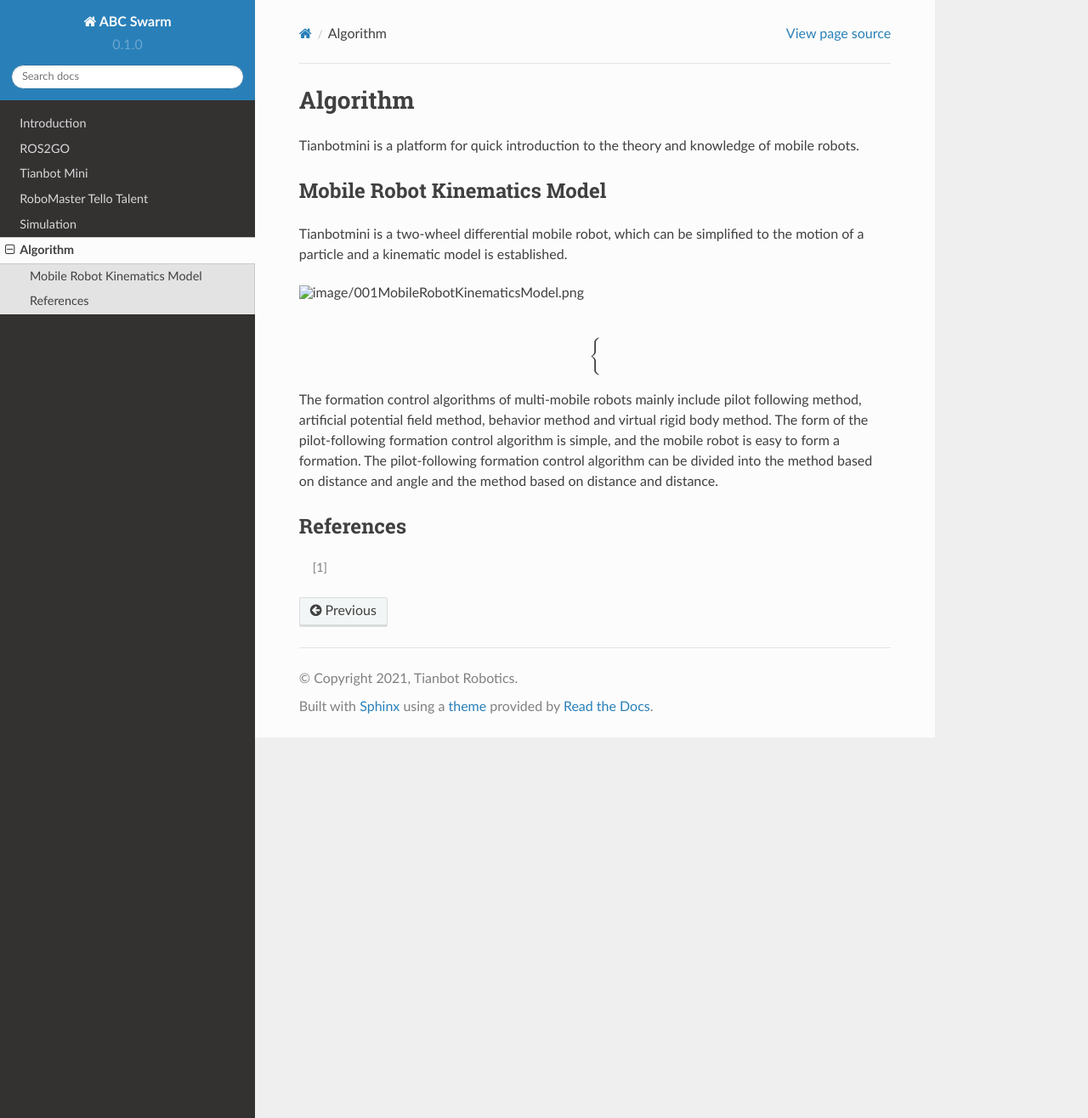
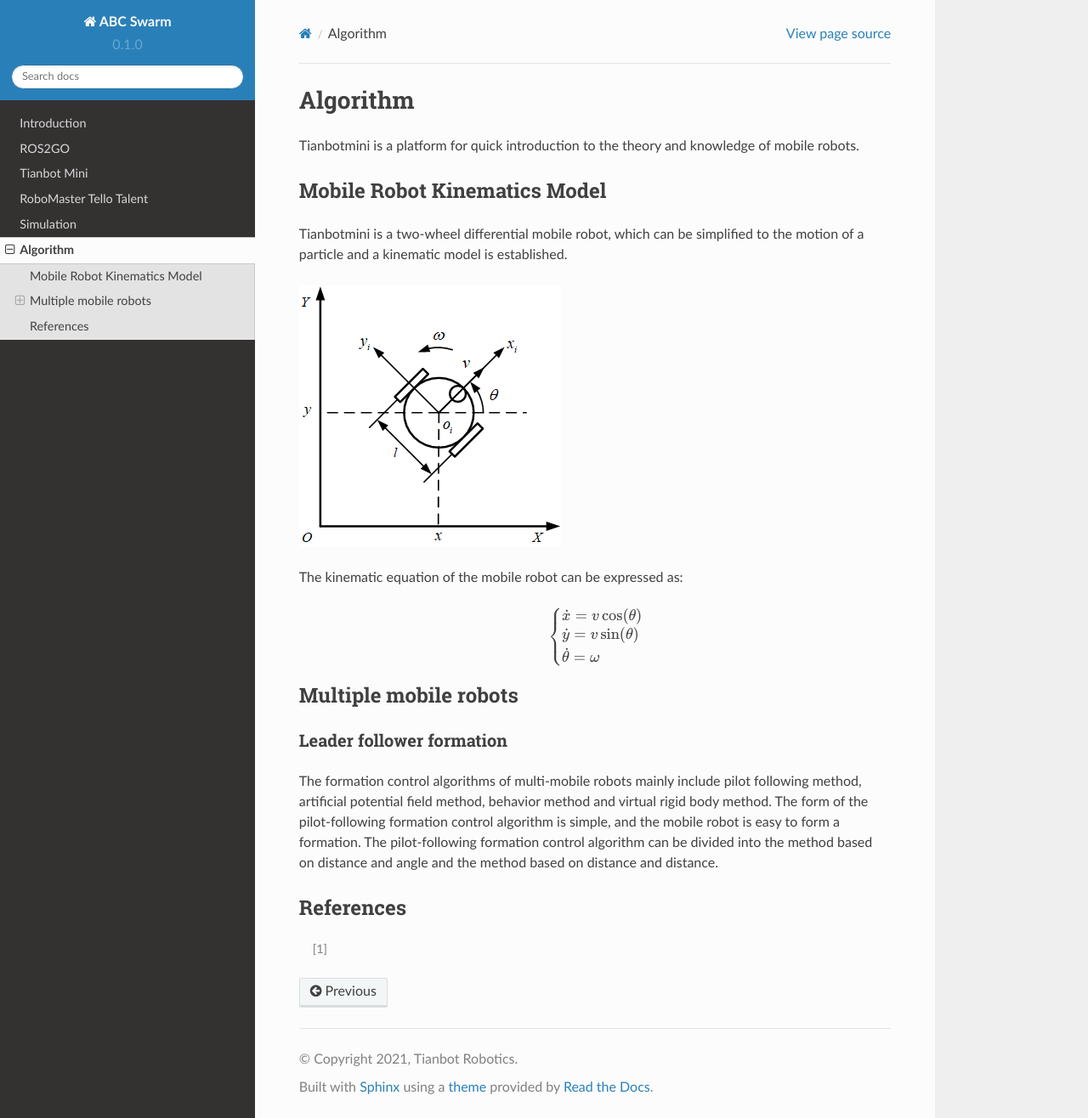
Before and after one commit to tianbot/abc_swarm, a Sphinx documentation site: the page built from docs/source/algorithm.rst, in a window 1280 px wide and 1316 px high. Shown: the whole window at 85% size. Built offline with Sphinx 7.4.7 and the Read the Docs theme 2.0.0, drawn with Linux system fonts in a browser that asks for light colours; pages that are not in the unit, such as notebooks, are missing from menus.

Commit message:
Update algorithm.rst

```diff
--- a/docs/source/algorithm.rst
+++ b/docs/source/algorithm.rst
@@ -8,15 +8,19 @@ Mobile Robot Kinematics Model
 ==========
 Tianbotmini is a two-wheel differential mobile robot, which can be simplified to the motion of a particle and a kinematic model is established.
 
-.. image:: image/001Mobile Robot Kinematics Model.png
+.. image:: https://github.com/tianbot/abc_swarm/blob/doc/docs/image/001MobileRobotKinematicsModel.png
+The kinematic equation of the mobile robot can be expressed as:
 
 .. math::
- \begin{cases}
- \\
- \\
+ \begin{cases}\dot{x}=v\cos(\theta)
+ \\\dot{y}=v\sin(\theta)
+ \\\dot{\theta}=\omega
  \end{cases}
 
-
+Multiple mobile robots
+==========
+Leader follower formation
+----------
 The formation control algorithms of multi-mobile robots mainly include pilot following method, artificial potential field method, behavior method and virtual rigid body method.
 The form of the pilot-following formation control algorithm is simple, and the mobile robot is easy to form a formation. The pilot-following formation control algorithm can be divided into the method based on distance and angle and the method based on distance and distance.
 
```
